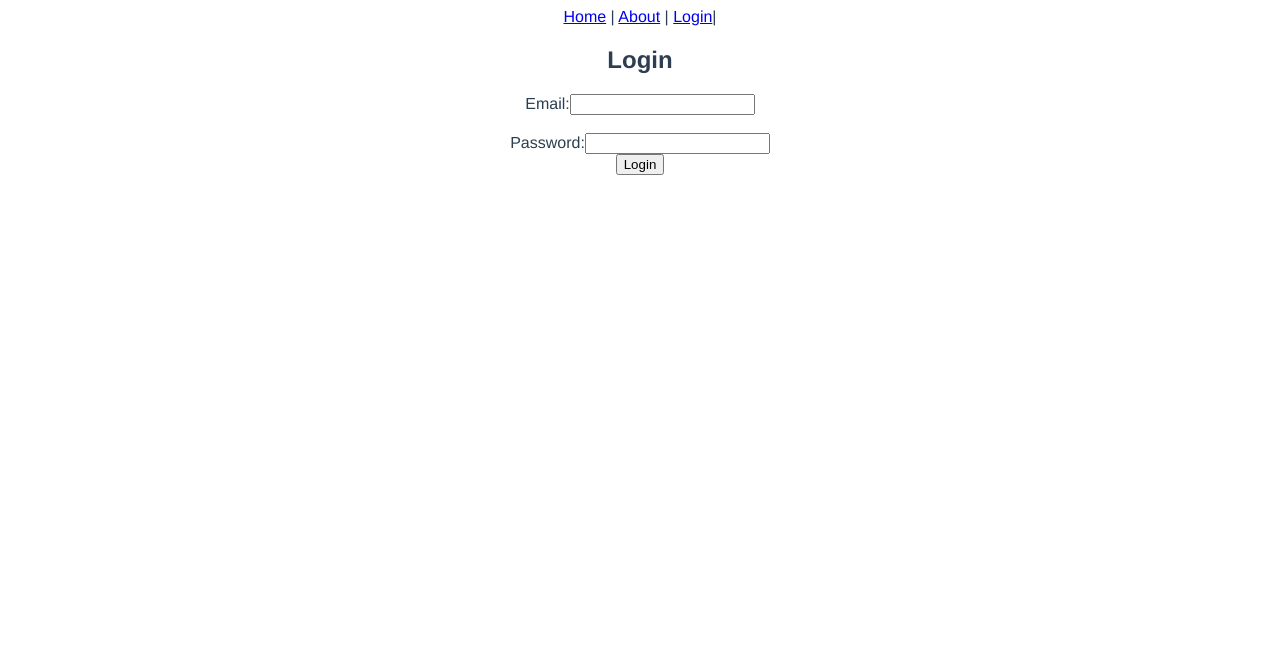
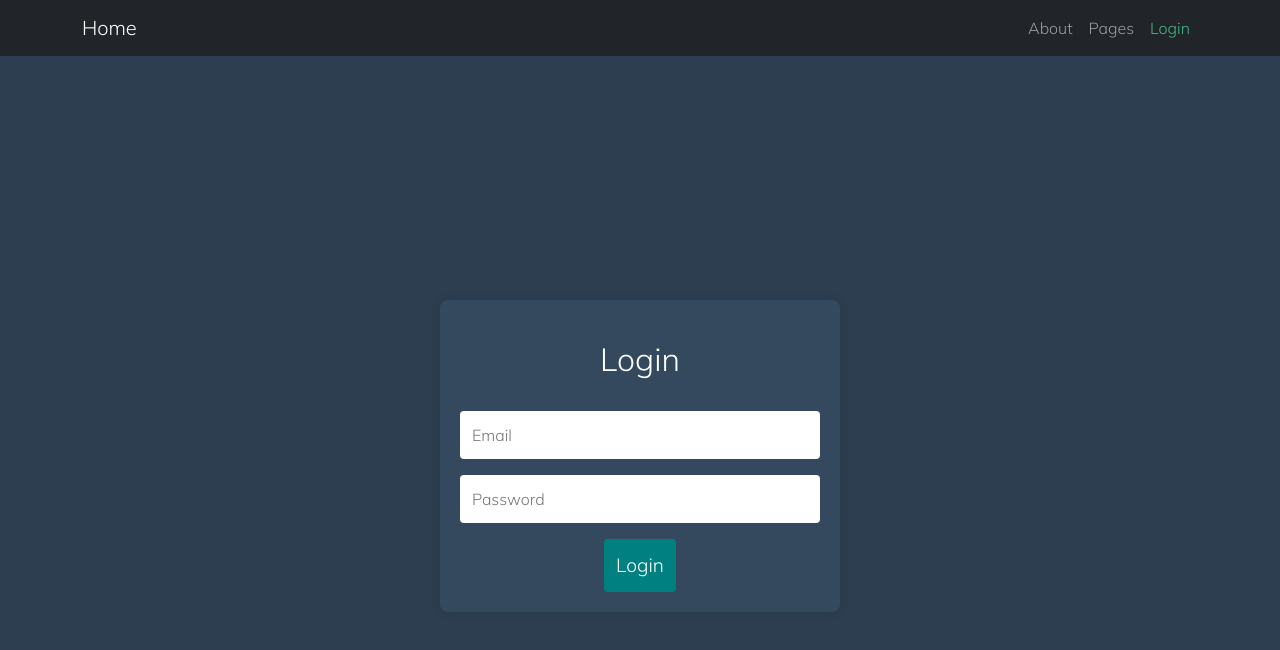
Before and after one commit to jakubslidev/diploma, a Vue app in the folder client-side/: page /login in a window 1280 px wide. Shown: the top 650 px of the page. Built offline with nearby package versions, Linux system fonts and the light colour scheme.

Commit message:
added bootstrap and finished main page + login

```diff
--- a/client-side/package.json
+++ b/client-side/package.json
@@ -8,7 +8,12 @@
     "lint": "vue-cli-service lint"
   },
   "dependencies": {
+    "@popperjs/core": "^2.11.8",
+    "bootstrap": "^5.3.2",
+    "bootstrap-vue": "^2.23.1",
     "core-js": "^3.8.3",
+    "jquery": "^3.7.1",
+    "popper.js": "^1.16.1",
     "vue": "^3.2.13",
     "vue-router": "^4.0.3"
   },
--- a/client-side/public/index.html
+++ b/client-side/public/index.html
@@ -5,6 +5,8 @@
     <meta http-equiv="X-UA-Compatible" content="IE=edge">
     <meta name="viewport" content="width=device-width,initial-scale=1.0">
     <link rel="icon" href="<%= BASE_URL %>favicon.ico">
+    <!-- Add Bootstrap and Bootstrap-Vue CSS to the <head> section -->
+
     <title><%= htmlWebpackPlugin.options.title %></title>
   </head>
   <body>
--- a/client-side/src/App.vue
+++ b/client-side/src/App.vue
@@ -1,10 +1,12 @@
 <template>
-  <router-view/>
+  <router-view />
 </template>
 
 <style>
 #app {
-  font-family: Avenir, Helvetica, Arial, sans-serif;
+  font-family: "Mulish Light";
+  src: local("Mulish-Light"), url("./assets/fonts/Mulish-Light.ttf") format("truetype");
+  font-weight: 300; /* Use the correct font-weight (lighter) */
   -webkit-font-smoothing: antialiased;
   -moz-osx-font-smoothing: grayscale;
   text-align: center;
--- /dev/null
+++ b/client-side/src/assets/css/styles.css
@@ -0,0 +1,6 @@
+@font-face {
+    font-family: "Mulish Light";
+    src: local("Mulish-Light"), url("../fonts/Mulish-Light.ttf"),
+    format("truetype");
+    font-weight: bold;
+  }
--- a/client-side/src/components/mainNavbar.vue
+++ b/client-side/src/components/mainNavbar.vue
@@ -1,7 +1,35 @@
 <template>
-<div>
-    <router-link to="/">Home</router-link> |
-    <router-link to="/about">About</router-link> |
-    <router-link to="/login">Login</router-link>|
+    <div id="app">
+    <nav class="navbar navbar-expand-lg navbar-dark bg-dark">
+        <div class="container">
+            <router-link class="navbar-brand" to="/">Home</router-link>
+            <button class="navbar-toggler" type="button" data-bs-toggle="collapse" data-bs-target="#navbarTogglerDemo02" aria-controls="navbarTogglerDemo02" aria-expanded="false" aria-label="Toggle navigation">
+                <span class="navbar-toggler-icon"></span>
+            </button>
+            <div class="collapse navbar-collapse" id="navbarTogglerDemo02">
+                <ul class="navbar-nav ms-auto">
+                    <li class="nav-item">
+                        <router-link class="nav-link" to="/about">About</router-link>
+                    </li>
+                    <li class="nav-item">
+                        <router-link class="nav-link" to="/pages">Pages</router-link>
+                    </li>
+                    <li class="nav-item">
+                        <router-link class="nav-link" to="/login">Login</router-link>
+                    </li>
+                </ul>
+            </div>
+        </div>
+    </nav>
 </div>
-</template>
+  </template>
+
+  <script>
+  export default {
+    name: 'mainNavbar',
+  };
+  </script>
+
+  <style scoped>
+  /* Add any additional styling if needed */
+  </style>
--- a/client-side/src/main.js
+++ b/client-side/src/main.js
@@ -1,5 +1,9 @@
 import { createApp } from 'vue'
 import App from './App.vue'
 import router from './router'
+import './assets/css/styles.css'
+import "bootstrap/dist/css/bootstrap.min.css"
+import "bootstrap"
+
 
 createApp(App).use(router).mount('#app')
--- a/client-side/src/router/index.js
+++ b/client-side/src/router/index.js
@@ -1,4 +1,5 @@
 import { createRouter, createWebHistory } from 'vue-router'
+import PagesListPage from '../views/PagesListPage.vue'
 import HomePage from '../views/HomePage.vue'
 import BackOffice from '../views/BackOffice'
 import CreatePost from '../views/CreatePost.vue'
@@ -8,8 +9,13 @@ import userRegistration from '../views/userRegistration.vue'
 import DisplayPosts from '../views/PostsBackOffice.vue'
 const routes = [
   {
+    path: '/pages',
+    name: 'startupPage',
+    component: PagesListPage,
+  },
+  {
     path: '/',
-    name: 'startupPage',
+    name: 'homePage',
     component: HomePage,
   },
   {
--- a/client-side/src/views/AboutView.vue
+++ b/client-side/src/views/AboutView.vue
@@ -1,5 +1,16 @@
 <template>
+  <mainNavbar/>
   <div class="about">
     <h1>This is an about page</h1>
   </div>
 </template>
+
+<script>
+import mainNavbar from '@/components/mainNavbar.vue';
+
+export default {
+  components: {
+    mainNavbar,
+  },
+};
+</script>
--- a/client-side/src/views/HomePage.vue
+++ b/client-side/src/views/HomePage.vue
@@ -1,18 +1,62 @@
 <template>
-    <mainNavbar/>
-    <PagesList/>
-</template>
+    <div>
+      <mainNavbar />
+      <div class="main-content">
+        <h1 class="welcome-title">WELCOME TO THE WORLD'S EASIEST CONTENT MANAGEMENT SYSTEM</h1>
+        <div class="button-container">
+          <button class="get-started-button">GET STARTED</button>
+        </div>
+      </div>
+    </div>
+  </template>
 
-
-<script>
-import mainNavbar from '@/components/mainNavbar.vue';
-import PagesList from '@/components/PagesListUser.vue'
+  <script>
+  import mainNavbar from '@/components/mainNavbar.vue';
 
   export default {
     components: {
-        mainNavbar,
-        PagesList
-    }
+      mainNavbar,
+    },
+  };
+  </script>
+
+  <style scoped>
+  body {
+  font-family: 'Mulish', sans-serif;
+  margin: 0;
 }
 
-</script>
+  .main-content {
+    background-color: #1a1a1a;
+    color: white;
+    text-align: left;
+    padding: 50px;
+    height: 100vh;
+    display: flex;
+    flex-direction: column;
+    justify-content: center;
+  }
+
+  .welcome-title {
+    font-size: 4.75em;
+    margin-bottom: 20px;
+  }
+
+  .button-container {
+    text-align: left;
+  }
+
+  .get-started-button {
+    background-color: #008080;
+    color: white;
+    padding: 10px 20px;
+    font-size: 2.25em;
+    border: none;
+    cursor: pointer;
+    transition: background-color 0.3s ease;
+  }
+
+  .get-started-button:hover {
+    background-color: #006666;
+  }
+  </style>
--- a/client-side/src/views/LoginPage.vue
+++ b/client-side/src/views/LoginPage.vue
@@ -1,17 +1,14 @@
 <template>
-    <mainNavbar/>
   <div>
-      <h2>Login</h2>
-      <form @submit.prevent="login">
-        <label for="email">Email:</label>
-        <input type="email" v-model="email" required />
-        <br>
-        <br>
-        <label for="password">Password:</label>
-        <input type="password" v-model="password" required />
-        <br>
-        <button type="submit">Login</button>
+    <mainNavbar />
+    <div class="login-container">
+      <form @submit.prevent="login" class="login-form">
+        <h2 class="login-title">Login</h2>
+        <input type="email" v-model="email" placeholder="Email" required />
+        <input type="password" v-model="password" placeholder="Password" required />
+        <button type="submit" class="login-button">Login</button>
       </form>
+    </div>
   </div>
 </template>
 
@@ -22,7 +19,7 @@
 
 export default {
   components: {
-        mainNavbar
+    mainNavbar,
   },
   setup() {
     const email = ref('');
@@ -52,3 +49,57 @@
   },
 };
 </script>
+
+<style scoped>
+.login-container {
+  display: flex;
+  justify-content: center;
+  align-items: center;
+  height: 100vh;
+  background-color: #2c3e50; /* Match the color of your design */
+  color: white;
+  text-align: center;
+}
+
+.login-form {
+  max-width: 400px;
+  padding: 20px;
+  border-radius: 8px;
+  box-shadow: 0 0 10px rgba(0, 0, 0, 0.1);
+  background-color: #34495e; /* Darker background for the form */
+  transition: transform 0.3s ease;
+}
+
+.login-form:hover {
+  transform: scale(1.02);
+}
+
+input {
+  width: 100%;
+  padding: 12px;
+  margin-bottom: 16px;
+  box-sizing: border-box;
+  border: none;
+  border-radius: 4px;
+}
+
+.login-title{
+  padding-top: 20px;
+  padding-bottom:25px;
+}
+
+.login-button {
+  background-color: #008080; /* Accent color */
+  color: white;
+  padding: 12px;
+  font-size: 1.2em;
+  border: none;
+  border-radius: 4px;
+  cursor: pointer;
+  transition: background-color 0.3s ease;
+}
+
+.login-button:hover {
+  background-color: #34a167; /* Darker color on hover */
+}
+</style>
--- /dev/null
+++ b/client-side/src/views/PagesListPage.vue
@@ -0,0 +1,18 @@
+<template>
+    <mainNavbar/>
+    <PagesList/>
+</template>
+
+
+<script>
+import mainNavbar from '@/components/mainNavbar.vue';
+import PagesList from '@/components/PagesListUser.vue'
+
+  export default {
+    components: {
+        mainNavbar,
+        PagesList
+    }
+}
+
+</script>
```
Also changed, not shown: client-side/src/assets/fonts/Mulish-Light.ttf (added), 2 other files (tests, documents, lock files or other folders). Lines whose indentation alone changed are shown as unchanged.
